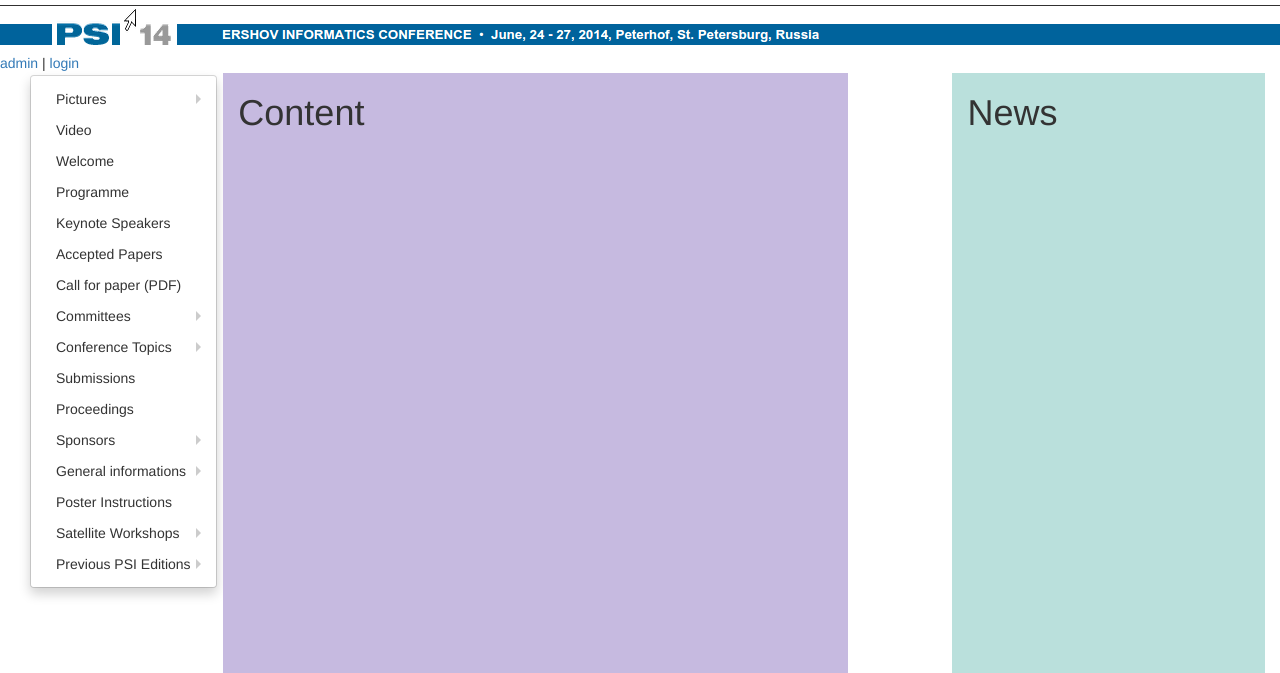
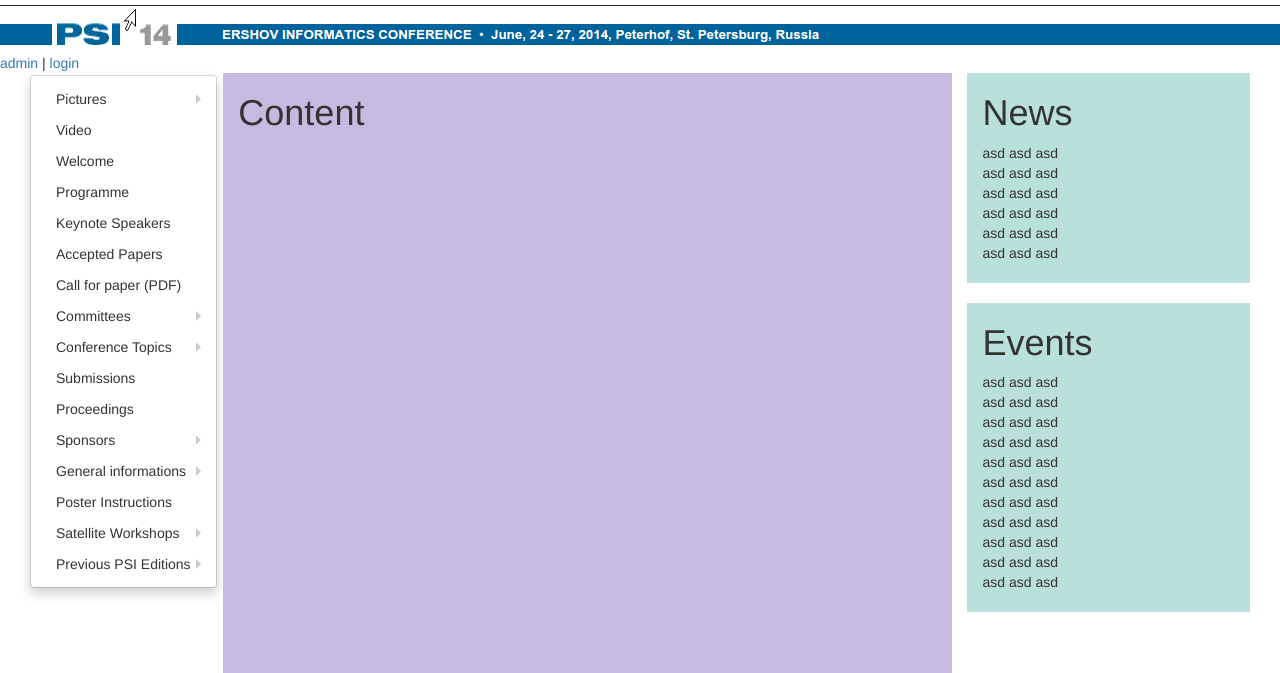
Before and after one commit to lunatik-210/psi, a Flask app: page / in a window 1280 px wide; the page is wider, and only the part inside the window is pictured. Shown: the part 145-818 px from the top of that part. Run offline with Flask 2, Linux system fonts and the light colour scheme; parts of the project's set-up code (start-up, migrations or seed data) failed here and were passed over; some libraries are stand-ins or nearby versions.

Commit message:
Added new right menu

```diff
--- a/app/static/css/main.css
+++ b/app/static/css/main.css
@@ -11,7 +11,7 @@
 
 .right_menu
 {
-    height: 600px;
+    height: auto;
     background: #BAE0DC;
 }
 
--- a/app/templates/main.html
+++ b/app/templates/main.html
@@ -27,12 +27,36 @@
             {% include "menu.html" %}
         </div>
 
-        <div class="col-md-6 content">
+        <div class="col-md-7 content">
             <h1>Content</h1>
         </div>
 
-        <div class="col-md-offset-1 col-md-3 right_menu">
-            <h1>News</h1>
+        <div class="col-md-3">
+            <div class="container-fluid right_menu">
+                <h1>News</h1>
+                <span>asd asd asd</span><br>
+                <span>asd asd asd</span><br>
+                <span>asd asd asd</span><br>
+                <span>asd asd asd</span><br>
+                <span>asd asd asd</span><br>
+                <span>asd asd asd</span><br><br>
+            </div>
+            <br>
+            <div class="container-fluid right_menu">
+                <h1>Events</h1>
+                <span>asd asd asd</span><br>
+                <span>asd asd asd</span><br>
+                <span>asd asd asd</span><br>
+                <span>asd asd asd</span><br>
+                <span>asd asd asd</span><br>
+                <span>asd asd asd</span><br>
+                <span>asd asd asd</span><br>
+                <span>asd asd asd</span><br>
+                <span>asd asd asd</span><br>
+                <span>asd asd asd</span><br>
+                <span>asd asd asd</span><br><br>
+            </div>
+
         </div>
     </div>
 </div>
```
